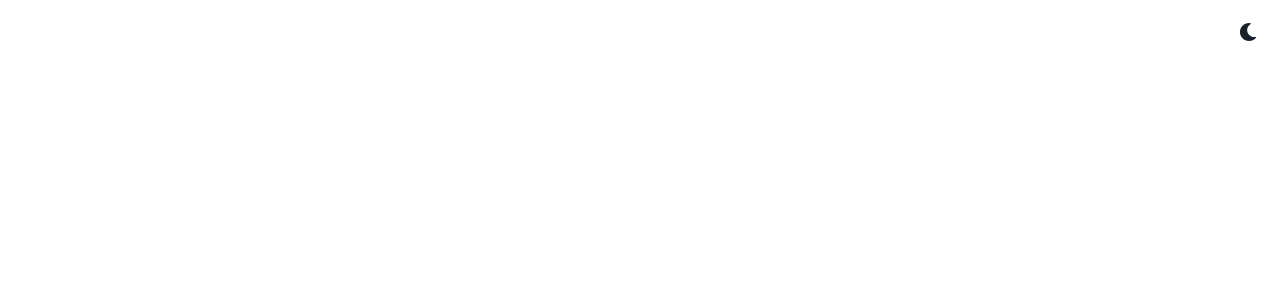
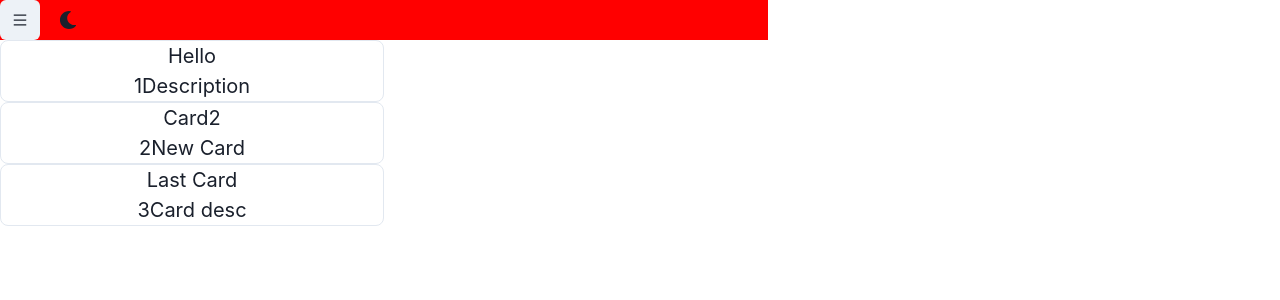
Before and after one commit to WahidX/task-board, a React (Create React App) app in the folder client/: page / in a window 1280 px wide. Shown: the top 300 px of the page. Built offline with nearby package versions, Linux system fonts and the light colour scheme.

Commit message:
Header setup

```diff
--- a/client/src/components/App.tsx
+++ b/client/src/components/App.tsx
@@ -1,14 +1,14 @@
 import * as React from "react";
 import { ChakraProvider, Box, Text, Link, VStack, Code, Grid, theme } from "@chakra-ui/react";
-import { ColorModeSwitcher } from "./ColorModeSwitcher";
+
+import Column from "./Column";
+import Header from "./shared/Header";
 
 export const App = () => (
 	<ChakraProvider theme={theme}>
 		<Box textAlign="center" fontSize="xl">
-			<Grid minH="100vh" p={3}>
-				<ColorModeSwitcher justifySelf="flex-end" />
-				<VStack spacing={8}>Hello X</VStack>
-			</Grid>
+			<Header />
+			<Column />
 		</Box>
 	</ChakraProvider>
 );
--- /dev/null
+++ b/client/src/components/Cards.tsx
@@ -0,0 +1,16 @@
+import React from "react";
+import { Box } from "@chakra-ui/react";
+
+function Cards(props) {
+	let card = props.card;
+	return (
+		<div>
+			<Box maxW="sm" borderWidth="1px" borderRadius="lg" overflow="hidden">
+				<h2>{card.heading}</h2>
+				<span>{card.id + card.description}</span>
+			</Box>
+		</div>
+	);
+}
+
+export default Cards;
--- /dev/null
+++ b/client/src/components/CardsList.tsx
@@ -0,0 +1,42 @@
+import React from "react";
+import Cards from "./Cards";
+
+interface card {
+	heading: String;
+	timestamp: Date;
+	description: String;
+	id: number;
+}
+
+const cards: card[] = [
+	{
+		heading: "Hello",
+		timestamp: new Date(),
+		description: "Description",
+		id: 1,
+	},
+	{
+		heading: "Card2",
+		timestamp: new Date(),
+		description: "New Card",
+		id: 2,
+	},
+	{
+		heading: "Last Card",
+		timestamp: new Date(),
+		description: "Card desc",
+		id: 3,
+	},
+];
+
+function CardsList(props) {
+	return (
+		<div>
+			{cards.map((card) => (
+				<Cards key={card.id} card={card} />
+			))}
+		</div>
+	);
+}
+
+export default CardsList;
--- /dev/null
+++ b/client/src/components/Column.tsx
@@ -0,0 +1,12 @@
+import React from "react";
+import CardsList from "./CardsList";
+
+function Column(props) {
+	return (
+		<div>
+			<CardsList />
+		</div>
+	);
+}
+
+export default Column;
--- /dev/null
+++ b/client/src/components/shared/Header.tsx
@@ -0,0 +1,28 @@
+import { IconButton } from "@chakra-ui/button";
+import { Box } from "@chakra-ui/layout";
+import React from "react";
+
+import { AiOutlineMenu } from "react-icons/ai";
+import { ColorModeSwitcher } from "./../ColorModeSwitcher";
+
+function Header(props) {
+	return (
+		<Box textAlign="start">
+			<Box
+				w={{
+					sm: "100%",
+					md: "60%",
+				}}
+				bgColor="red"
+			>
+				<IconButton>
+					<AiOutlineMenu />
+				</IconButton>
+
+				<ColorModeSwitcher justifySelf="flex-end" />
+			</Box>
+		</Box>
+	);
+}
+
+export default Header;
```
